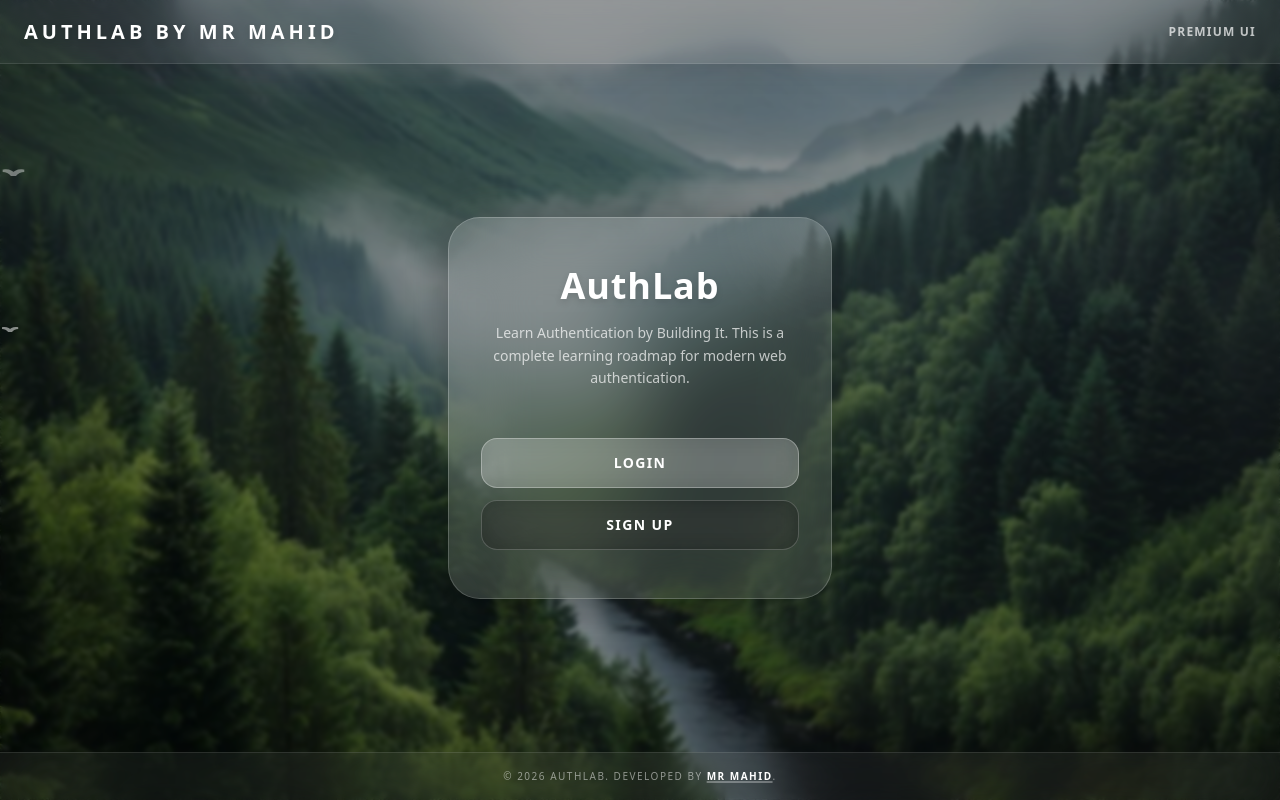
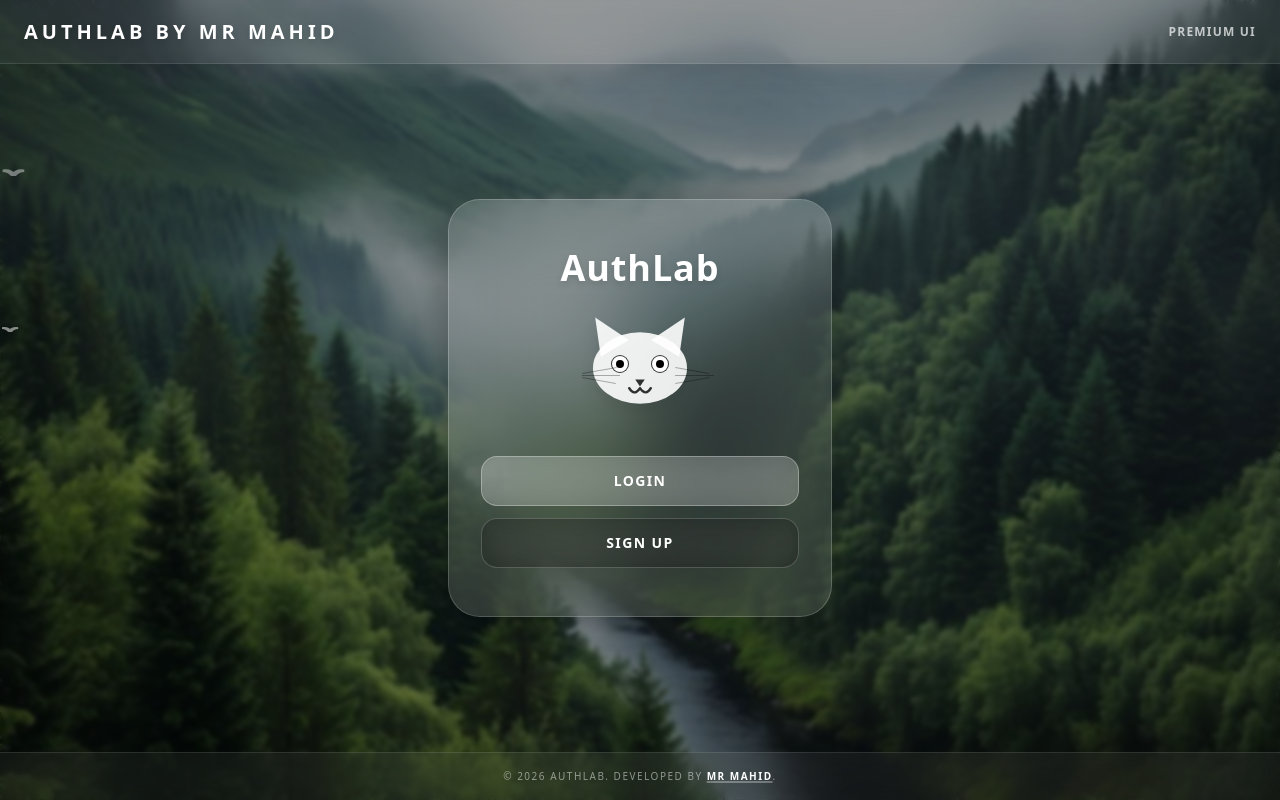
Before and after one commit to mrmahid141528/AuthLab, a Next.js app: page / in a window 1280 px wide. Built offline with nearby package versions, Linux system fonts and the light colour scheme; no server answers.

Commit message:
Attach Avatar to main splash page

```diff
--- a/app/page.tsx
+++ b/app/page.tsx
@@ -1,5 +1,6 @@
 import Link from "next/link";
 import { AuthLayout } from "@/components/ui/AuthLayout";
+import { InteractiveCat } from "@/components/ui/InteractiveCat";
 
 export default function Home() {
     return (
@@ -9,9 +10,9 @@ export default function Home() {
                     <h1 className="text-3xl sm:text-4xl font-bold tracking-wide text-white drop-shadow-md">
                         AuthLab
                     </h1>
-                    <p className="text-white/70 text-xs sm:text-sm leading-relaxed px-2 font-medium">
-                        Learn Authentication by Building It. This is a complete learning roadmap for modern web authentication.
-                    </p>
+                    <div className="flex justify-center -mt-2 -mb-2 relative z-50">
+                        <InteractiveCat isCoveringEyes={false} />
+                    </div>
                 </div>
 
                 <div className="flex flex-col gap-3 pt-6 w-full">
```
